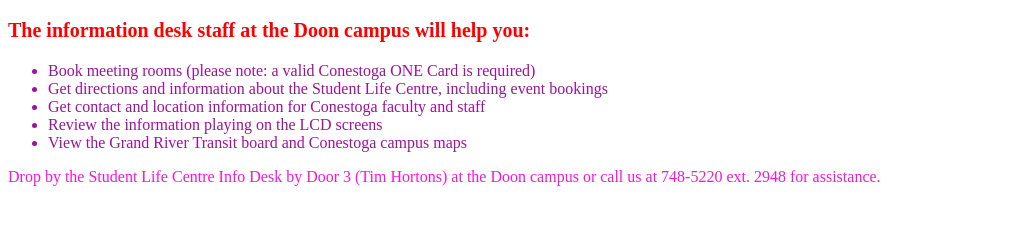
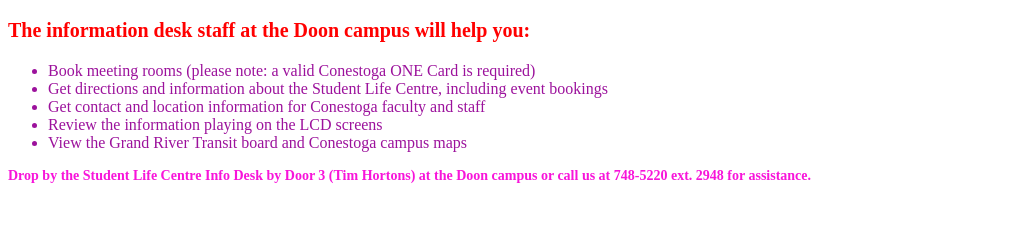
Before and after one commit to Bilcloud/html, a plain HTML site: page InClass5/html/index.html in a window 1280 px wide. Shown: the part 359-584 px from the top of the page, without its empty margins (0-1023 px from the left). Drawn offline with Linux system fonts and the light colour scheme.

Commit message:
font size

```diff
--- a/InClass5/css/mystyle.css
+++ b/InClass5/css/mystyle.css
@@ -1,5 +1,5 @@
 h1{
-    color:rgba(235, 158, 17, 0.897) ;
+    color:rgba(243, 163, 14, 0.897) ;
     font-weight: bold;
 }
 h2{
@@ -15,8 +15,9 @@ ul{
     color:rgb(156, 18, 156);
 }
 #pra2{
-    font-size: 16px;
+    font-size: 14px;
     color:rgb(248, 20, 218);
+    font-weight: bold;
 
 
 }
```
